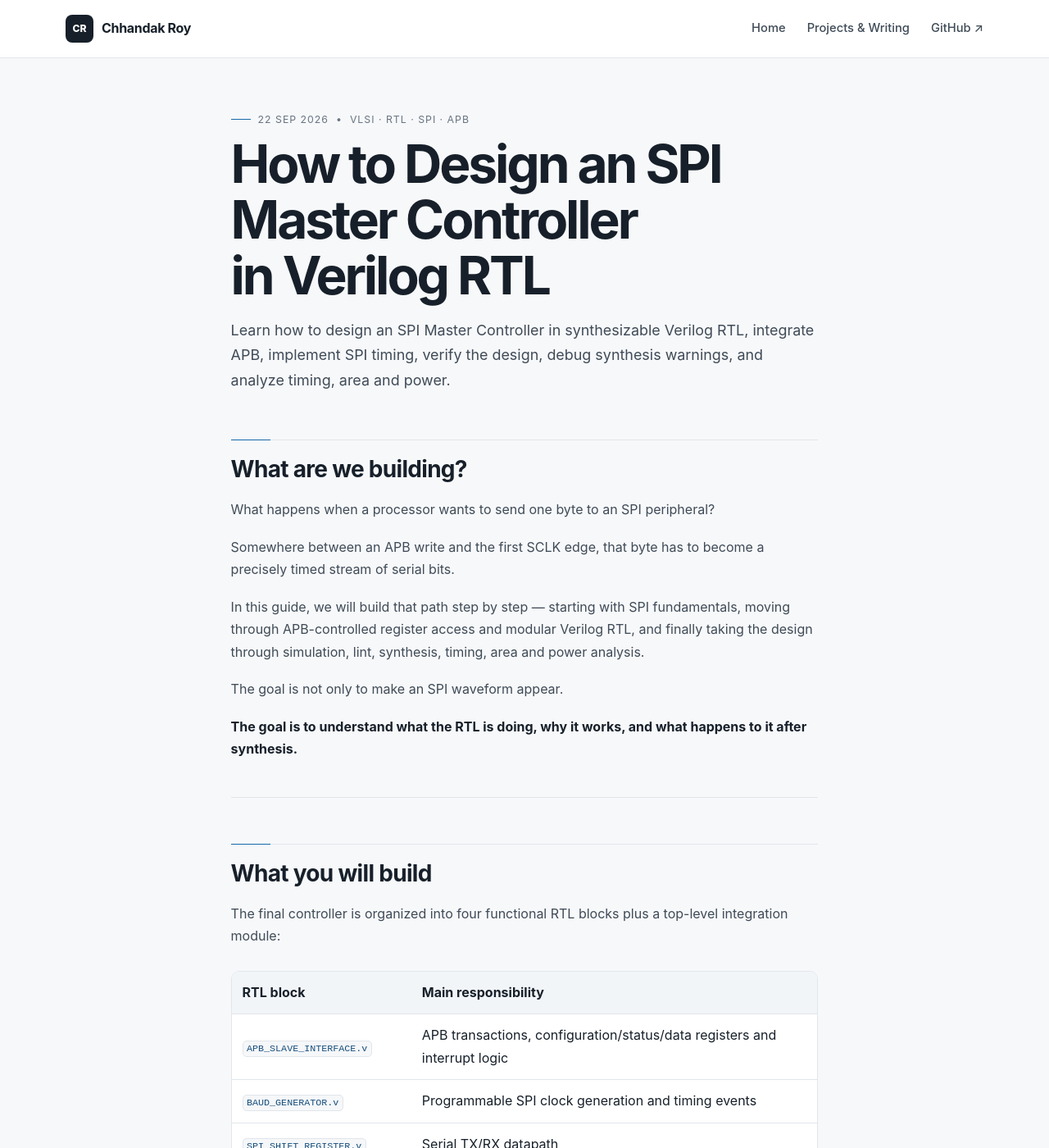
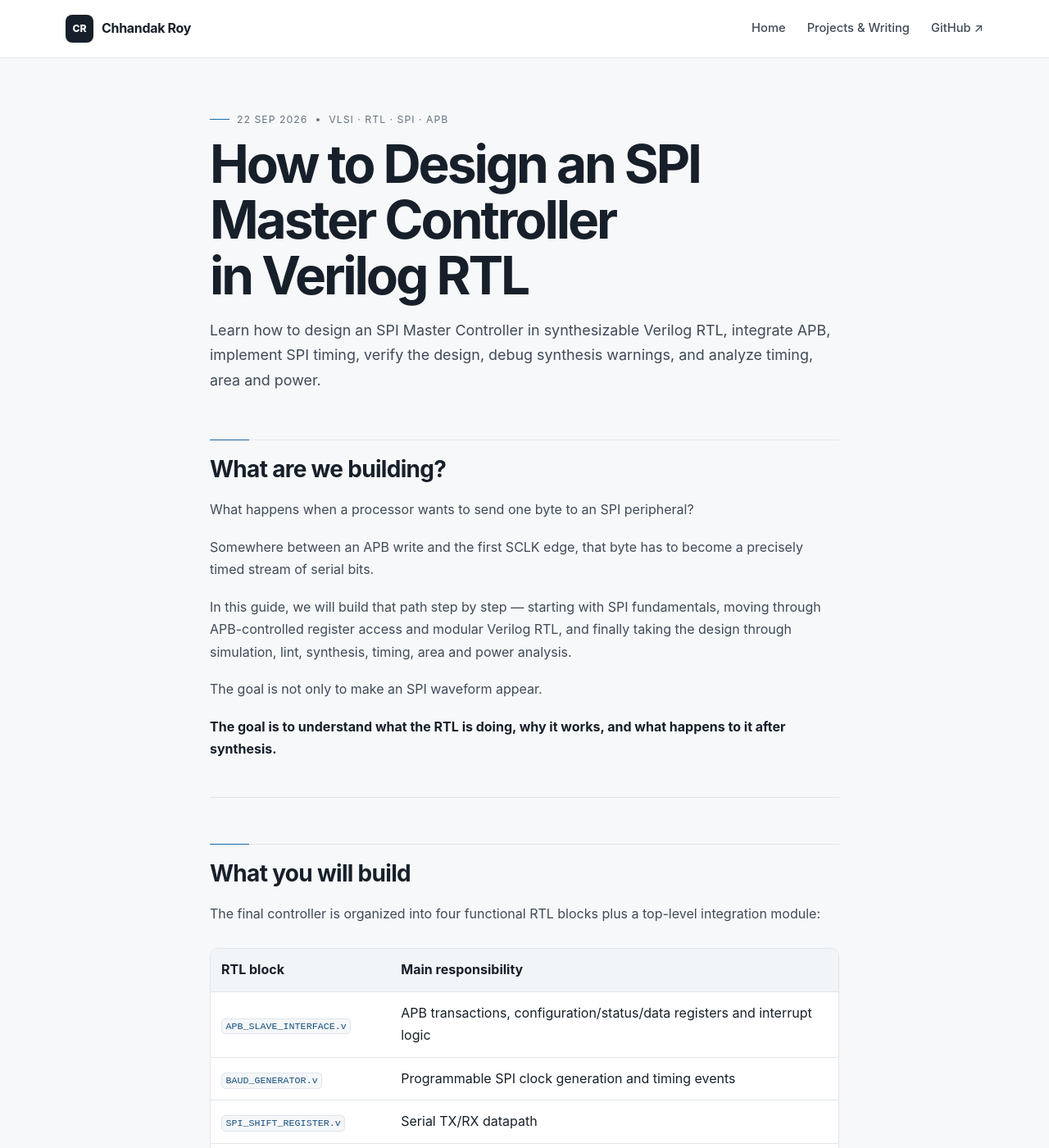
Before and after one commit to ChhandakRoy/chhandakroy.github.io, a Jekyll site: the page built from _posts/2026-09-22-spi-master-controller-verilog-rtl-apb.md, in a window 1280 px wide and 1400 px high. Shown: the whole window at 82% size. Built offline with Jekyll 4.4.1, drawn with Linux system fonts in a browser that asks for light colours.

Commit message:
Changes in wordings size

```diff
--- a/assets/css/style.css
+++ b/assets/css/style.css
@@ -851,7 +851,7 @@ pre {
    ========================================================= */
 
 .article {
-  width: min(56vw, 1040px);
+  width: min(60vw, 1100px);
   margin-left: auto;
   margin-right: auto;
 
```
